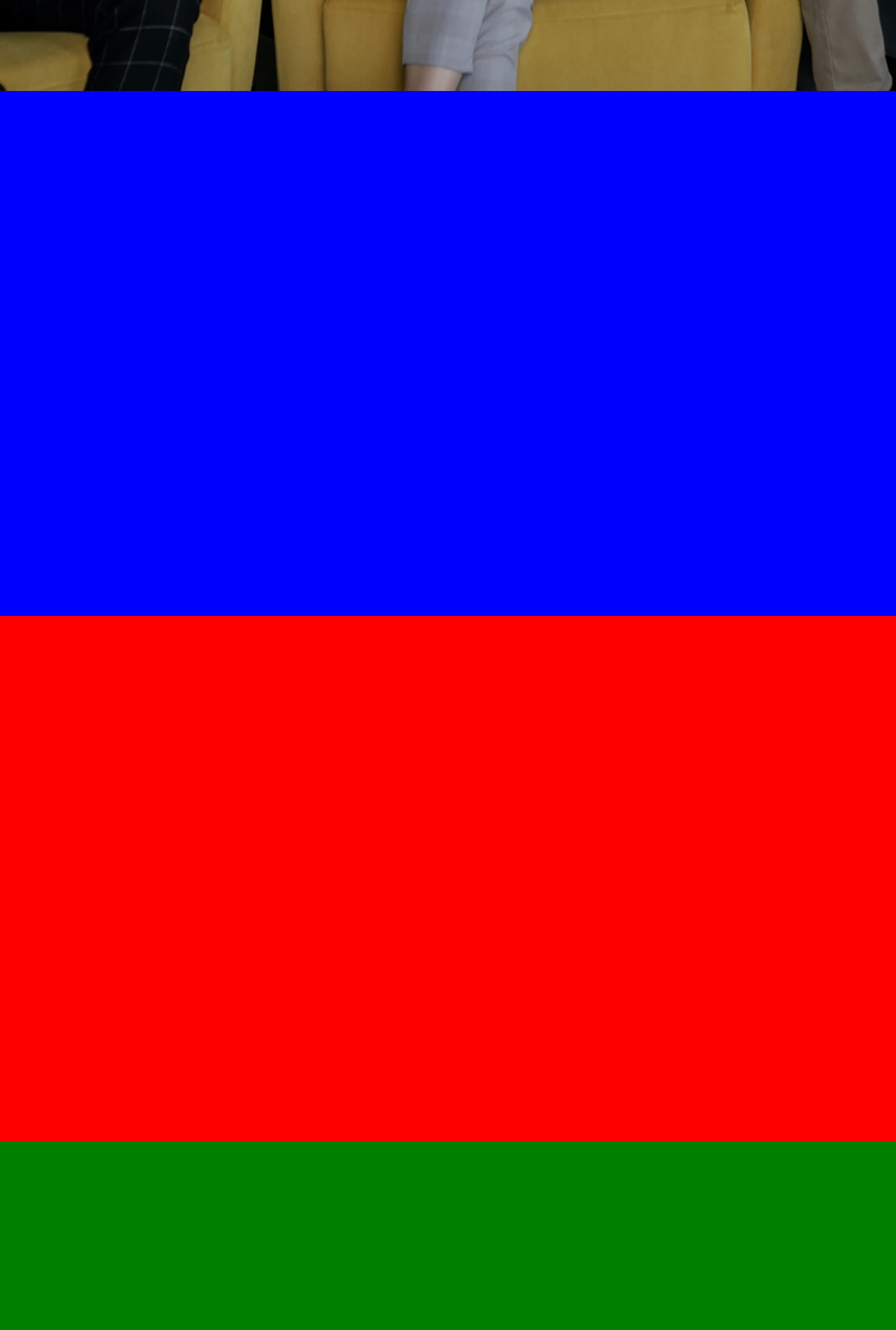
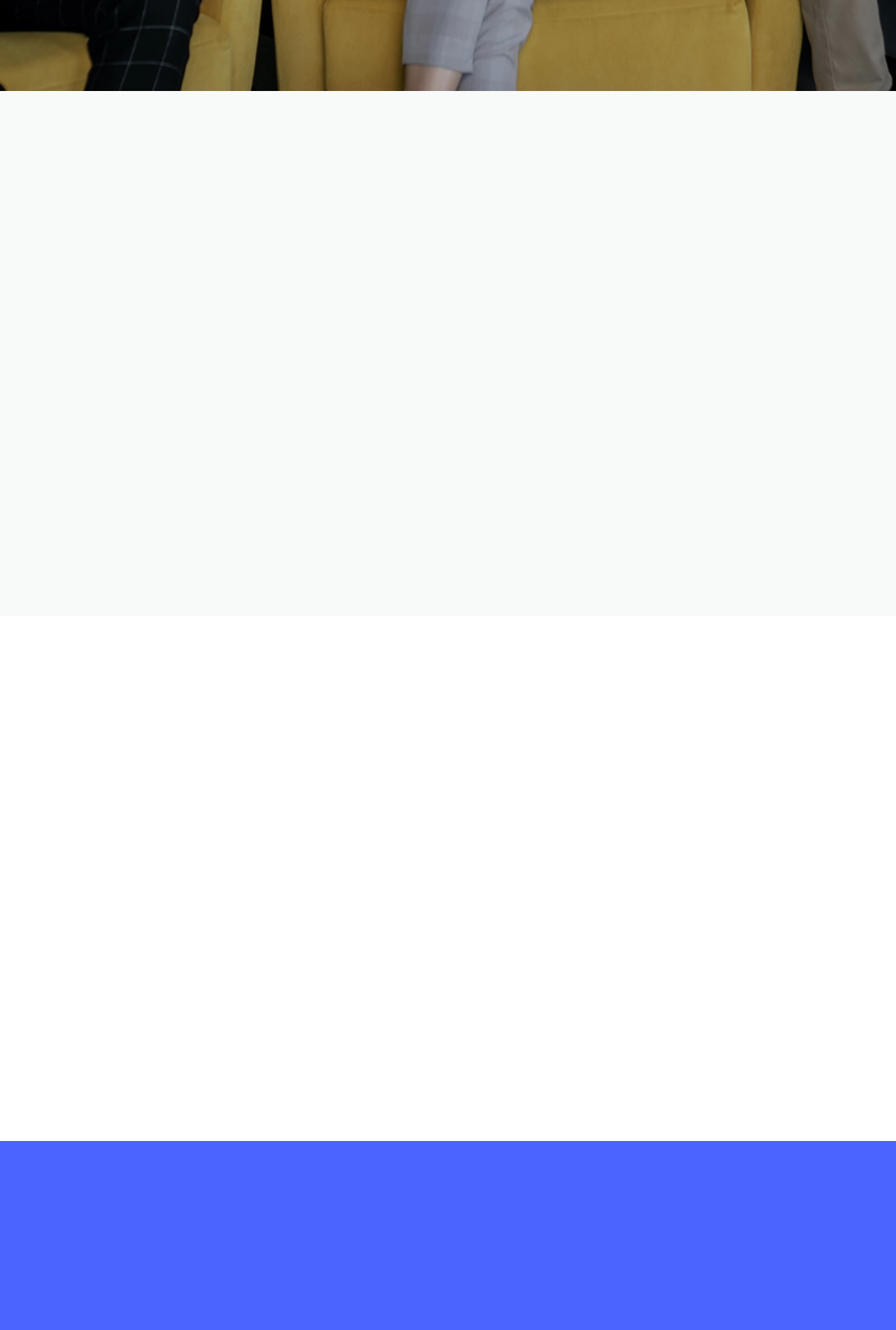
Before and after one commit to RobinBroberg/chas_landingpage, a plain HTML site: page index.html in a window 1280 px wide. Shown: the part 820-2720 px from the top of the page at 70% size. Drawn offline with Linux system fonts and the light colour scheme.

Commit message:
changed background colors for grids

```diff
--- a/style.css
+++ b/style.css
@@ -76,18 +76,18 @@ h1 {
   padding-bottom: 10px;
 }
 .info {
-  background-color: blue;
+  background-color: rgb(248, 249, 249);
   min-height: 750px;
 }
 .recomendation {
-  background-color: red;
+  background-color: white;
   min-height: 750px;
 }
 .callToAction {
-  background-color: green;
+  background-color: rgb(76, 100, 255);
   min-height: 400px;
 }
 .footer {
-  background-color: yellow;
+  background-color: rgb(248, 249, 249);
   min-height: 400px;
 }
```
